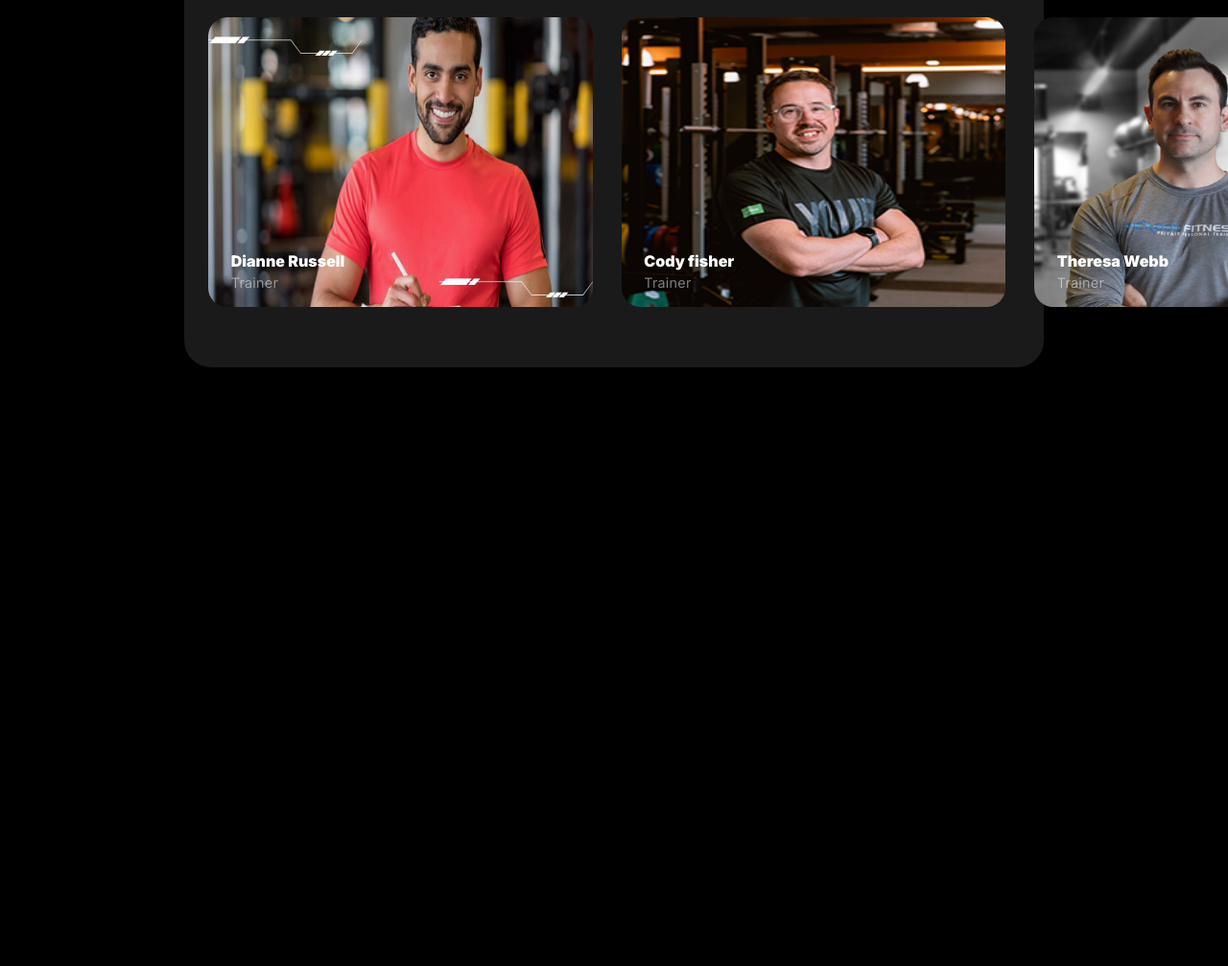
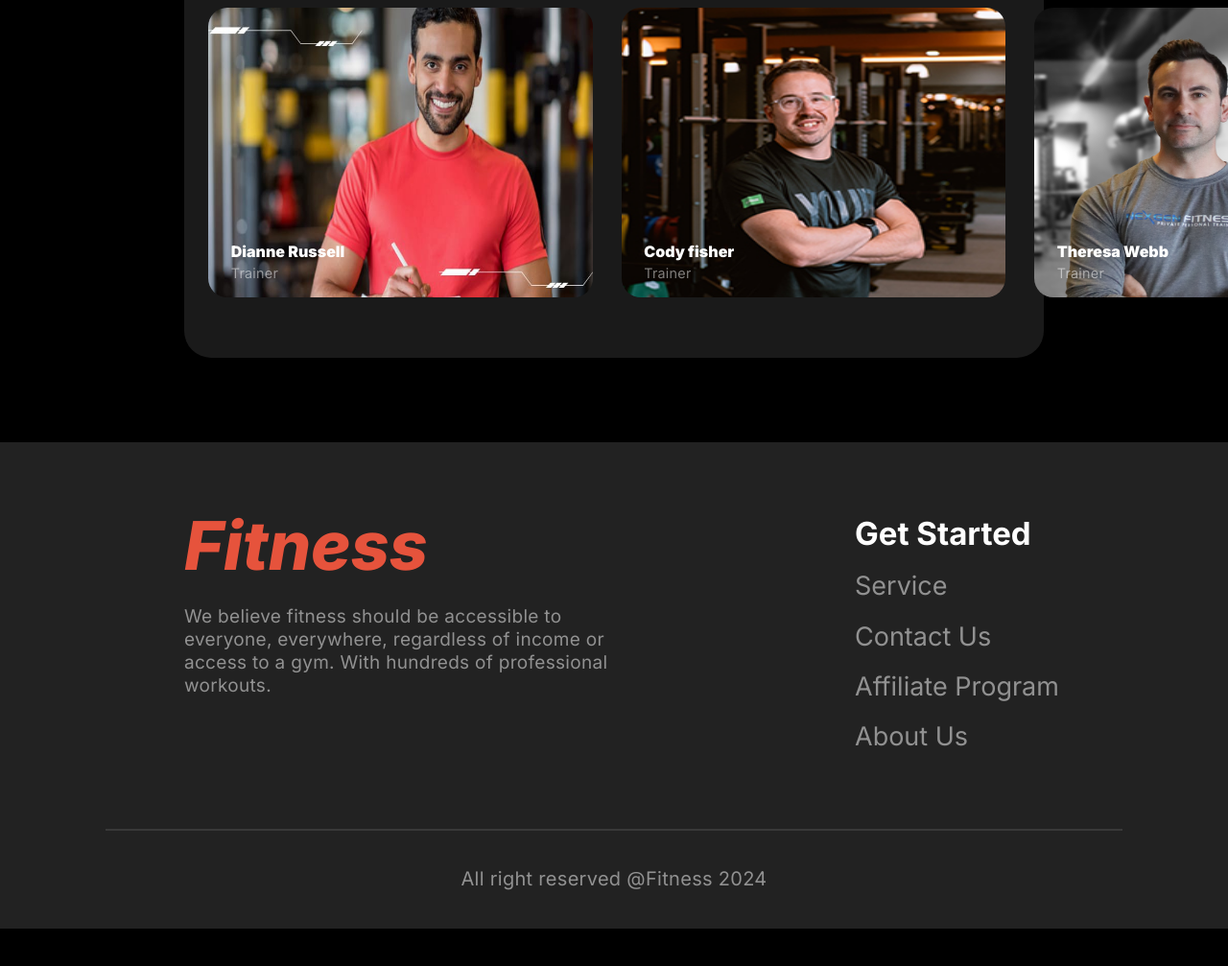
Before and after one commit to imtiazahmadtanvir/Fitness_website, a plain HTML site: page index.html in a window 1280 px wide. Shown: the part 3165-4172 px from the top of the page at 96% size. Before the commit the page ends 4148 px from the top, so only its background shows below. Drawn offline with Linux system fonts and the light colour scheme.

Commit message:
Complete footer

```diff
--- a/index.html
+++ b/index.html
@@ -218,5 +218,39 @@
 
     </section>
 
+                                     <!-- Footer Section  -->
+      <footer class="section-7">
+        <div class="footer">
+            <div class="fotter1">
+                <h2 class="header-7">Fitness</h2>
+                <p class="header-7-description">We believe fitness should be accessible to everyone, everywhere, regardless of income or access to a gym. With hundreds of professional workouts.</p>
+
+            </div>
+            <div class="footer2">
+                <div class="fotter3">
+                    <h3 class="fotter2-header">Get Started</h3>
+                    <p class="footer2-description">Service</p>
+                    <p class="footer2-description">Contact Us</p>
+                    <p class="footer2-description">Affiliate Program</p>
+                    <p class="footer2-description">About Us</p>
+
+                </div>
+                <div class="fotter4">
+                    <h3 class="fotter2-header">Get Started</h3>
+                    <p class="footer2-description">Fitness</p>
+                    <p class="footer2-description">Platform</p>
+                    <p class="footer2-description">Workout Library</p>
+                    <p class="footer2-description">App Design</p>
+
+                </div>
+            </div>
+        </div>
+        <hr class="row" />
+        <p class="f-description">All right reserved @Fitness 2024</p>
+
+
+
+    </footer>
+
 </body>
 </html>
--- a/laptop.css
+++ b/laptop.css
@@ -669,7 +669,7 @@ td{
     margin-top: 88px;
     color: rgb(255, 255, 255);
     font-family: Inter;
-    font-size: 48px;
+    font-size: 40px;
     font-weight: 900;
     line-height: 120%;
     letter-spacing: 0%;
@@ -704,8 +704,6 @@ td{
     border-radius: 28px;
     display: grid;
     grid-template-columns: repeat(3, 1fr);
-    /* padding: 70px; */
-    margin-bottom: 600px;
     padding-left: 10px;
     padding-right: 10px;
 }
@@ -744,6 +742,110 @@ td{
     left: 9%;
 
 }
+.section-7{
+    background: rgb(34, 34, 34);
+    margin-top: 88px;
+
+    padding-bottom: 40px;
+    margin-bottom: 600px;
+
+
+
+}
+
+.footer{
+    display: flex;
+    flex-direction: row;
+    gap: 50%;
+    padding-left: 15%;
+    padding-right: 15%;
+    width: 70%;
+    margin-bottom: 79px;
+
+}
+.fotter1{
+    padding-top: 66px;
+    width: 443px;
+    height: 72px;
+    text-align: left;
+    margin-bottom: 76px;
+}
+.header-7{
+    color: rgb(230, 83, 60);
+    font-family: Inter;
+    font-style: italic;
+    font-size: 70px;
+    font-weight: 800;
+    line-height: 120%;
+    letter-spacing: 0%;
+    text-align: left;
+    margin-bottom: 20px;
+}
+.header-7-description{
+    color: rgba(255, 255, 255, 0.5);
+    font-family: Inter;
+    font-size: 19px;
+    font-weight: 400;
+    line-height: 24px;
+    letter-spacing: 0.3px;
+    text-align: left;
+    width: 481px;
+
+}
+.footer2{
+    padding-top: 76px;
+    display: flex;
+    flex-direction: row;
+    gap: 50%;
+    text-align: left;
+    justify-content: center;
+    gap: 152px;
+}
+.fotter2-header{
+    color: rgb(255, 255, 255);
+    font-family: Inter;
+    font-size: 33px;
+    font-weight: 700;
+    line-height: 120%;
+    letter-spacing: 0%;
+    text-align: left;
+    width: 240px;
+    height: 38px;
+}
+.footer2-description{
+    color: rgba(255, 255, 255, 0.5);
+    font-family: Inter;
+    font-size: 27px;
+    font-weight: 400;
+    line-height: 120%;
+    letter-spacing: 0%;
+    text-align: left;
+    margin-top: 20px;
+}
+
+.row{
+    /* margin-top: 79px; */
+    justify-content: center;
+    width: 1059.5px;
+    height: 0;
+    border: 0.5px solid rgba(255, 255, 255, 0.1);
+    margin: 0 auto;
+    padding-left: 189px;
+    padding-right: 191.5px;
+}
+.f-description{
+    margin-top: 38px;
+    color: rgba(255, 255, 255, 0.5);
+    font-family: Inter;
+    font-size: 20px;
+    font-weight: 400;
+    line-height: 24px;
+    letter-spacing: 0.3px;
+    text-align: center;
+
+}
+
+
 
 @media screen and (max-width: 576px){
 
@@ -1109,4 +1211,47 @@ td{
     /* margin: 15px; */
 
 }
+
+.footer{
+    display: flex;
+    flex-direction: column;
+    gap: 50%;
+    padding-left: 15%;
+    padding-right: 15%;
+    width: 70%;
+    margin-bottom: 79px;
+
 }
+
+.header-7-description{
+    color: rgba(255, 255, 255, 0.5);
+    font-family: Inter;
+    font-size: 14px;
+    font-weight: 400;
+    line-height: 24px;
+    letter-spacing: 0.3px;
+    text-align: left;
+    width: 90%;
+
+}
+
+.footer2{
+    margin-top: 56px;
+    display: flex;
+    flex-direction: column;
+    text-align: left;
+    justify-content: center;
+    gap: 152px;
+}
+.row{
+
+    justify-content: center;
+    width: 70%;
+    height: 0;
+    border: 0.5px solid rgba(255, 255, 255, 0.1);
+    margin: 0 auto;
+    margin-right: 15%;
+    margin-left: 15%;
+}
+
+}
```
